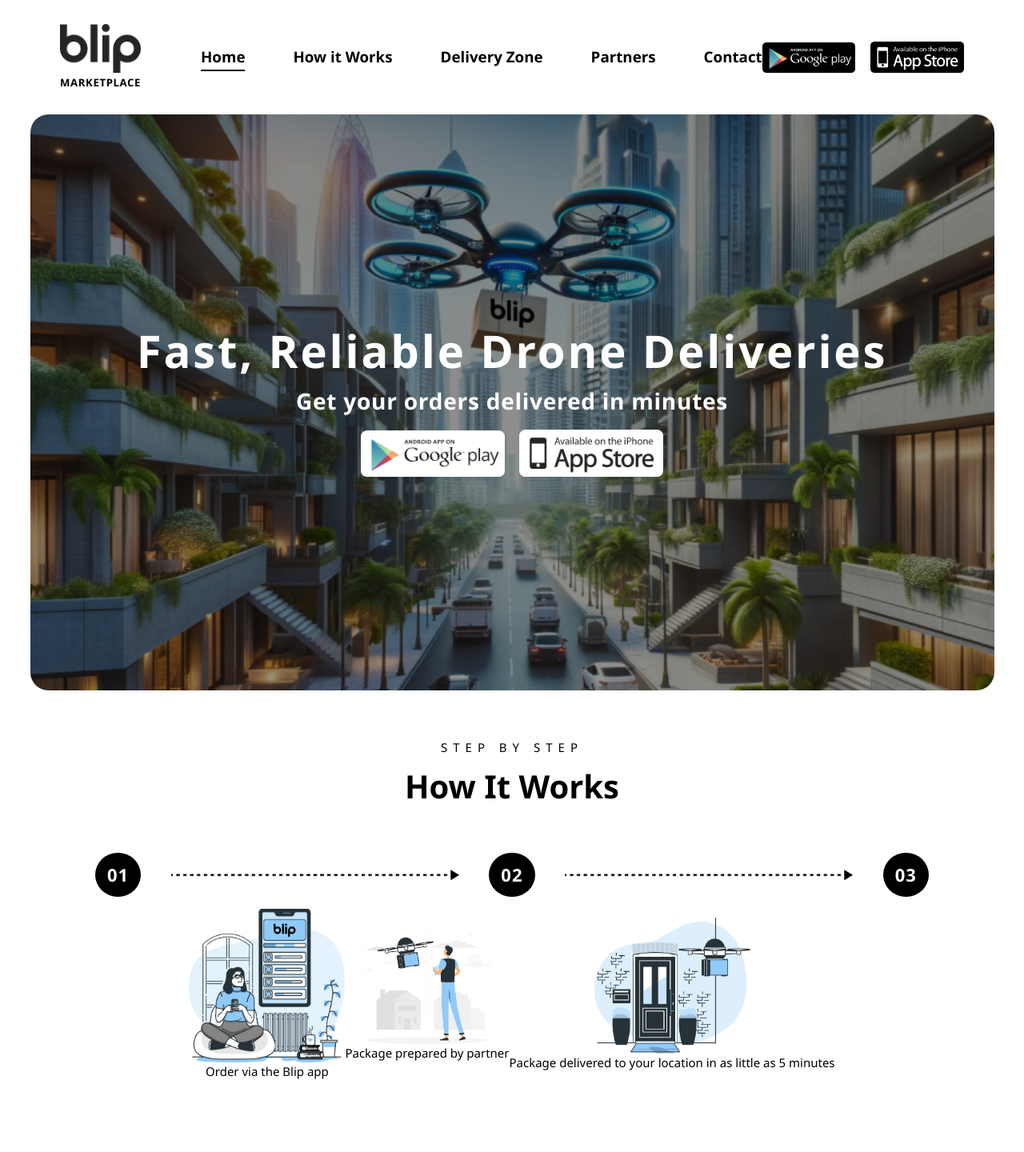
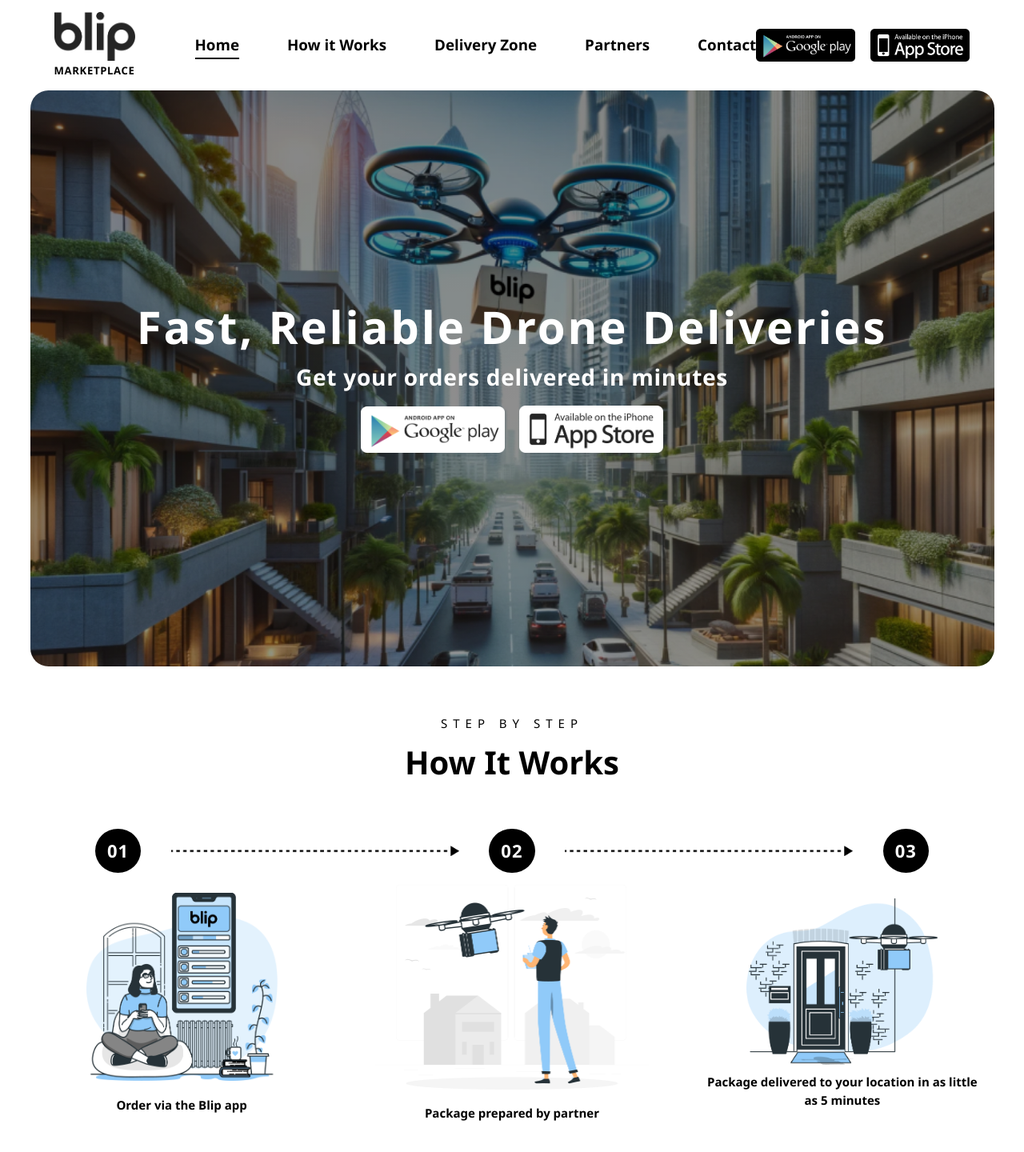
Before and after one commit to aliabbas827/blip_marketplace, a React (Vite) app: page / in a window 1280 px wide. Shown: the top 1440 px of the page at 80% size. Before the commit the page ends 1350 px from the top, so only its background shows below. Built offline with nearby package versions, Linux system fonts and the light colour scheme.

Commit message:
feat: Update favicon and page title for Blip Marketplace

```diff
--- a/index.html
+++ b/index.html
@@ -2,10 +2,10 @@
 <html lang="en">
   <head>
     <meta charset="UTF-8" />
-    <link rel="icon" type="image/svg+xml" href="/vite.svg" />
+    <link rel="shortcut icon" href="./src/assets/logo.png" type="image/x-icon">
     <meta name="viewport" content="width=device-width, initial-scale=1.0" />
     <link rel="stylesheet" href="https://www.w3schools.com/w3css/4/w3.css">
-    <title>Vite + React</title>
+    <title>Blip Marketplace</title>
   </head>
   <body>
     <div id="root"></div>
--- a/src/components/Header/Header.jsx
+++ b/src/components/Header/Header.jsx
@@ -15,8 +15,8 @@
     const [toggle, setToggle] = useState(false)
     return (
         <>
-            <header>
-                <div className='px-5 md:px-8 lg:px-10 xl:px-20 py-8 flex justify-between items-center'>
+            <header className='container mx-auto'>
+                <div className='px-0 md:px-4 lg:px-5 xl:px-10 py-4 flex justify-between items-center'>
                     <div className='flex gap-5 md:gap-5 lg:gap-10 xl:gap-20 items-center'>
                         <NavLink to="/" className='flex flex-col items-center gap-1' >
                             <img src={images.logo} alt="" className='w-24 md:w-28 lg:w-24 xl:w-28' />
@@ -37,10 +37,10 @@
                     </div>
                     <div className='lg:flex items-center gap-5 hidden'>
                         <Link to={"/"}>
-                            <img src={images.googleblack} alt="" className='lg:w-36 xl:w-48' />
+                            <img src={images.googleblack} alt="" className='lg:w-32 xl:w-40' />
                         </Link>
                         <Link to={"/"}>
-                            <img src={images.appblack} alt="" className='lg:w-36 xl:w-48' />
+                            <img src={images.appblack} alt="" className='lg:w-32 xl:w-40' />
                         </Link>
                     </div>
                     <div className="lg:hidden flex justify-end items-center">
@@ -54,7 +54,7 @@
                     {toggle && (
                         <div className="lg:hidden absolute top-[17.5vh] md:top-[18.5vh] right-0 w-full px-1 z-[120]">
                             <div className="p-6 bg-black text-white shadow-2xl mx-4 my-2 rounded-xl sidebar">
-                                <ul className=' items-center gap-5 flex flex-col justify-center'>
+                                <ul className=' items-center gap-3 flex flex-col justify-center'>
                                     {
                                         links.map((link, index) => (
                                             <li key={index} className='inline-block text-lg font-medium mx-4'>
@@ -64,7 +64,7 @@
                                     }
 
                                 </ul>
-                                <div className='flex items-center justify-center gap-3 md:gap-5 mt-5'>
+                                <div className='flex items-center justify-end gap-3 md:gap-5 mt-5'>
                                     <Link to={"/"}>
                                         <img src={images.googlewhite} alt="" className='w-40 md:w-48' />
                                     </Link>
--- a/src/components/Work/Work.jsx
+++ b/src/components/Work/Work.jsx
@@ -3,41 +3,41 @@
 const Work = () => {
   return (
     <>
-      <section className='pt-16'>
+      <section className='py-16 container mx-auto'>
         <div className='flex flex-col items-center gap-2'>
           <h1 className='font-medium text-base tracking-[7px]'>STEP BY STEP</h1>
           <h1 className='text-[40px] font-bold'>How It Works</h1>
         </div>
-        <div className='flex items-center justify-center gap-10 mt-14'>
+        <div className='flex items-center md:flex-row flex-col justify-center gap-10 mt-14'>
           <div className='bg-black text-white py-3 px-4 rounded-[50%]'>
             <span className='text-[22px] tracking-wider font-semibold'>01</span>
           </div>
           <div>
-            <img src={images.arrow} alt="" className='w-96'/>
+            <img src={images.arrow} alt="" className='w-96 lg:block hidden' />
           </div>
           <div className='bg-black text-white py-3 px-4 rounded-[50%]'>
             <span className='text-[22px] tracking-wider font-semibold'>02</span>
           </div>
           <div>
-            <img src={images.arrow} alt="" className='w-96'/>
+            <img src={images.arrow} alt="" className='w-96 lg:block hidden' />
           </div>
           <div className='bg-black text-white py-3 px-4 rounded-[50%]'>
             <span className='text-[22px] tracking-wider font-semibold'>03</span>
           </div>
         </div>
-        <div className='mt-4 flex items-center justify-center'>
-             <div className='flex flex-col items-center'>
-              <img src={images.orderimg} alt="" className='w-52'/>
-              <h1 >Order via the Blip app</h1>
-             </div>
-             <div className='flex flex-col items-center'>
-              <img src={images.packageimg} alt="" className='w-52'/>
-              <h1>Package prepared by partner</h1>
-             </div>
-             <div className='flex flex-col items-center'>
-              <img src={images.deliveredimg} alt="" className='w-52'/>
-              <h1>Package delivered to your location in as little as 5 minutes</h1>
-             </div>
+        <div className='mt-4 flex md:flex-row flex-col items-center gap-5 justify-around'>
+          <div className='flex flex-col items-center lg:w-[28%] w-full'>
+            <img src={images.orderimg} alt="" className='w-[70%]' />
+            <h1 className='text-primary font-bold text-center mt-5'>Order via the Blip app</h1>
+          </div>
+          <div className='flex flex-col items-center lg:w-[28%] w-full'>
+            <img src={images.packageimg} alt="" className='w-[100%]' />
+            <h1 className='text-primary font-bold text-center mt-5'>Package prepared by partner</h1>
+          </div>
+          <div className='flex flex-col items-center lg:w-[28%] w-full'>
+            <img src={images.deliveredimg} alt="" className='w-[70%]' />
+            <h1 className='text-primary font-bold text-center mt-[10px]'>Package delivered to your location in as little as 5 minutes</h1>
+          </div>
 
         </div>
       </section>
--- a/src/index.css
+++ b/src/index.css
@@ -6,10 +6,6 @@
   margin: 0;
   padding: 0;
   box-sizing: border-box;
-  }
-  :root {
-    --blue-color: #4563ff;
-    --red-color: #ff4040;
 }
 
 body {
@@ -43,9 +39,25 @@
   }
 }
 
-  .bg-hero-large{
-    background-image: linear-gradient(0deg, rgba(0, 0, 0, 0.1) 0%, rgba(0, 0, 0, 0.2) 100%), url("../src/assets/bghero.png");
+.bg-hero-large {
+  background-image: linear-gradient(
+      0deg,
+      rgba(0, 0, 0, 0.1) 0%,
+      rgba(0, 0, 0, 0.2) 100%
+    ),
+    url("../src/assets/bghero.png");
   background-size: cover;
   background-position: center;
   background-repeat: no-repeat;
 }
+.bg_contact{
+  background-image: linear-gradient(
+      180deg,
+      rgba(255, 255, 255, 0) 0%,
+      rgba(255, 255, 255, 1) 100%
+    ),
+    url("../src/assets/bgContact.png");
+  background-size: cover;
+  background-position: top;
+  background-repeat: no-repeat;
+}
--- a/src/pages/ContactUs/ContactUs.jsx
+++ b/src/pages/ContactUs/ContactUs.jsx
@@ -2,7 +2,22 @@
 
 const ContactUs = () => {
   return (
-    <div>ContactUs</div>
+    <>
+      <section>
+        <div className='bg_contact h-[70vh]'>
+        </div>
+        <div className='container mx-auto'>
+        <div className='border border-red-600 h-[20vh] mt-[-100px] flex justify-between p-3'>
+          <div className='w-[40%] border border-blue-500'>
+            <h1 className='uppercase tracking-[8px] font-semibold text-lg'>Contact</h1>
+          </div>
+          <div className='w-[60%] border border-orange-500'>
+
+          </div>
+        </div>
+        </div>
+      </section>
+    </>
   )
 }
 
--- a/tailwind.config.js
+++ b/tailwind.config.js
@@ -18,6 +18,7 @@
     },
     extend: {
       colors: {
+        primary: "#252525",
         border: "hsl(var(--border))",
         input: "hsl(var(--input))",
         ring: "hsl(var(--ring))",
```
Also changed, not shown: 1 other file (tests, documents, lock files or other folders). Lines whose indentation alone changed are shown as unchanged.
